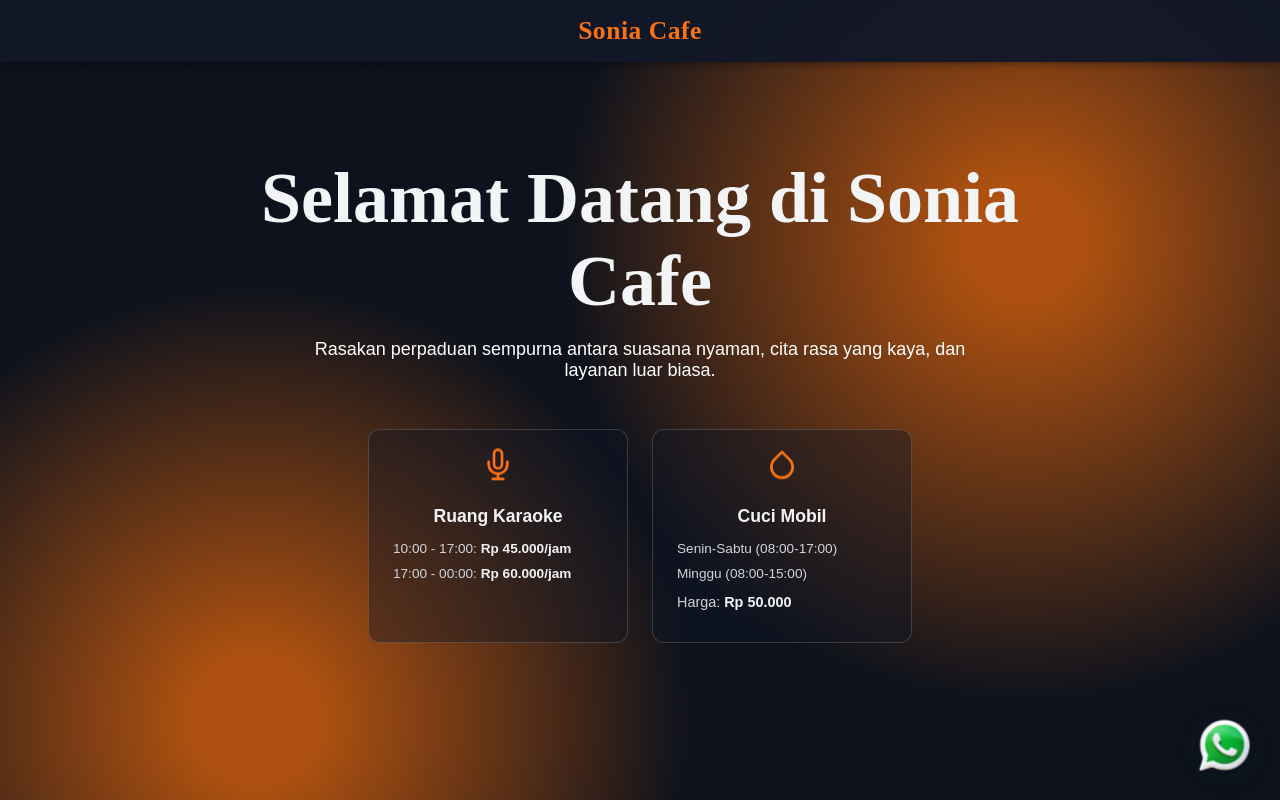
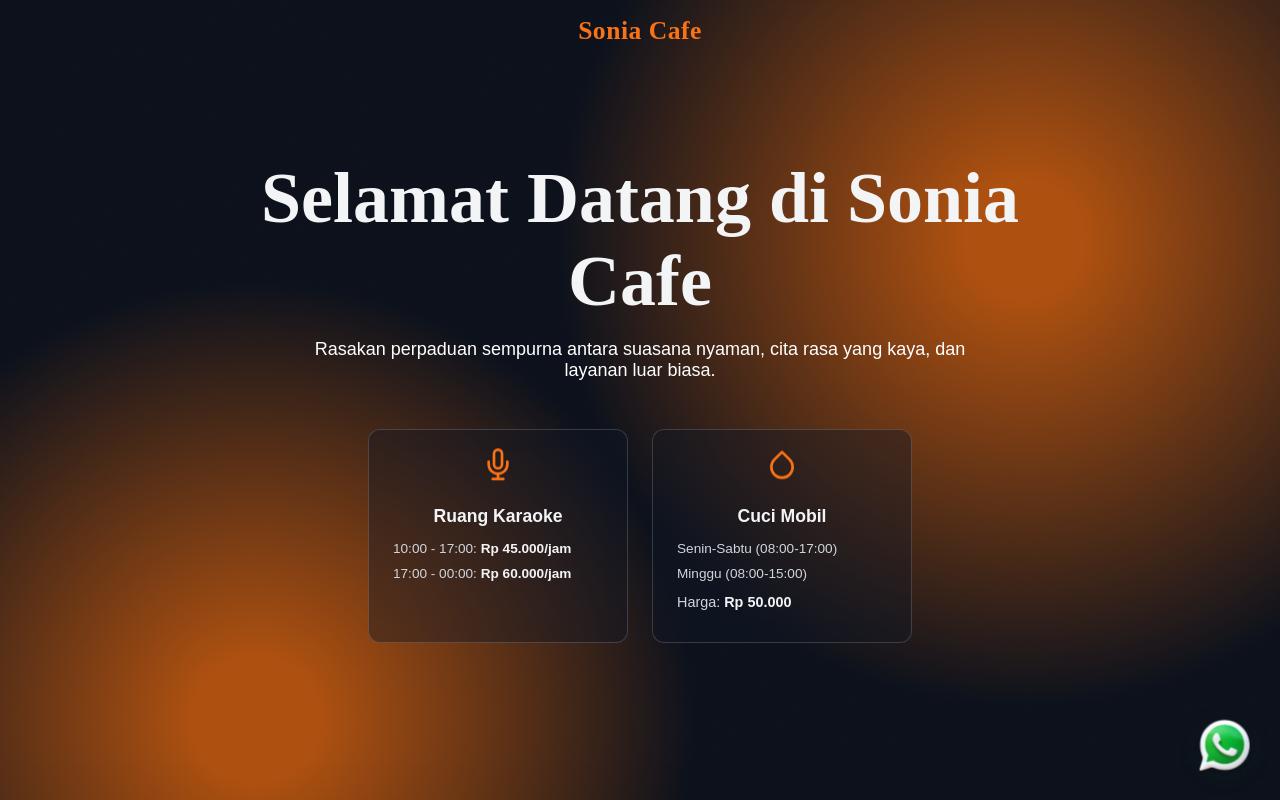
Before and after one commit to saintcitto/sonia-cafe-react, a React (Create React App) app: page / in a window 1280 px wide. Shown: the top 800 px of the page. Built offline with nearby package versions, Linux system fonts and the light colour scheme.

Commit message:
update header: hide Sonia Cafe text on scroll, transparent background

```diff
--- a/src/components/AppHeader.jsx
+++ b/src/components/AppHeader.jsx
@@ -1,21 +1,30 @@
 import React, { useState, useEffect } from 'react';
 
 const AppHeader = () => {
-    const [isScrolled, setIsScrolled] = useState(false);
-
-    const handleScroll = () => {
-        setIsScrolled(window.scrollY > 50);
-    };
+    const [isVisible, setIsVisible] = useState(true);
 
     useEffect(() => {
+        const handleScroll = () => {
+            if (window.scrollY > 150) {
+                setIsVisible(false);
+            } else {
+                setIsVisible(true);
+            }
+        };
+
         window.addEventListener('scroll', handleScroll);
         return () => window.removeEventListener('scroll', handleScroll);
     }, []);
 
     return (
-        <header className={`app-header ${isScrolled ? 'scrolled' : ''}`}>
+        <header className="app-header">
             <nav className="container nav-container">
-                <a href="#home" className="nav-brand">Sonia Cafe</a>
+                <a
+                    href="#home"
+                    className={`nav-brand ${isVisible ? 'show' : 'hide'}`}
+                >
+                    Sonia Cafe
+                </a>
             </nav>
         </header>
     );
--- a/src/scss/components/_header.scss
+++ b/src/scss/components/_header.scss
@@ -4,14 +4,12 @@
     left: 0;
     right: 0;
     z-index: 50;
-    background-color: rgba(17, 24, 39, 0.95);
-    box-shadow: 0 4px 6px -1px rgba(0, 0, 0, 0.3);
-    backdrop-filter: blur(8px);
+    background: transparent;
     transition: all 0.3s ease-in-out;
 
     .nav-container {
         display: flex;
-        justify-content: center; // posisi teks di tengah
+        justify-content: center;
         align-items: center;
         padding: 1rem 2rem;
     }
@@ -23,11 +21,19 @@
         color: $color-accent;
         text-decoration: none;
         letter-spacing: 0.5px;
-    }
+        opacity: 1;
+        transition: opacity 0.4s ease, transform 0.4s ease;
 
-    &.scrolled {
-        background-color: rgba(17, 24, 39, 1);
-        box-shadow: 0 4px 10px -2px rgba(0, 0, 0, 0.4);
+        &.hide {
+            opacity: 0;
+            transform: translateY(-20px);
+            pointer-events: none;
+        }
+
+        &.show {
+            opacity: 1;
+            transform: translateY(0);
+        }
     }
 }
 
```
